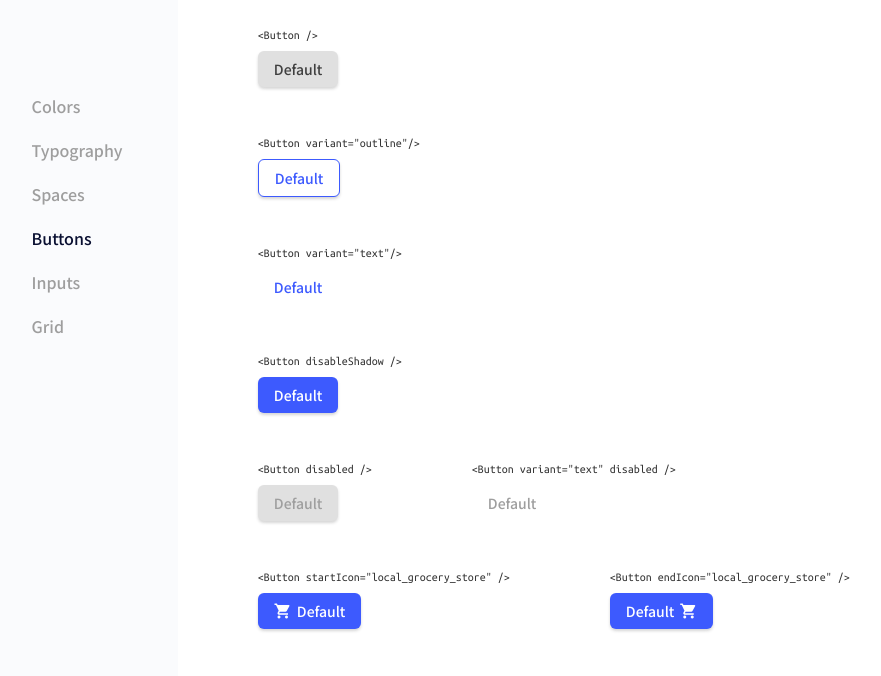
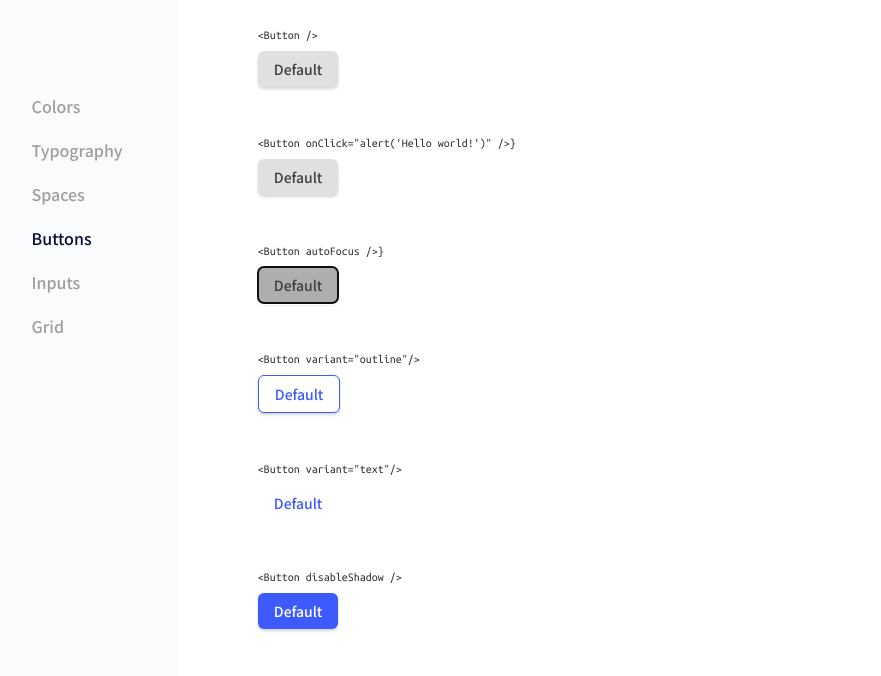
Before and after one commit to LiXin2014/ReusableComponents, a React app: page / in a window 1280 px wide. Shown: the part 106-782 px from the top of the page, without its empty margins (5-886 px from the left). Built offline with nearby package versions, Linux system fonts and the light colour scheme.

Commit message:
test if other button attributes can still be used.

```diff
--- a/app/buttons/button.js
+++ b/app/buttons/button.js
@@ -12,7 +12,7 @@ Button.defaultProps = {
 };
 
 export function Button(props) {
-    const {variant, startIcon, endIcon, size, color, disableShadow, disabled} = props;
+    const {variant, startIcon, endIcon, size, color, disableShadow, disabled, ...rest} = props;
 
     const variantStyle = variant;
     const sizeStyle = size;
@@ -25,6 +25,7 @@ export function Button(props) {
     return (
         <button
             className={`basic ${variantStyle} ${sizeStyle} ${colorStyle} ${iconStyle} ${disableShadowStyle} ${disabledStyle}`}
+            {...rest}
             disabled={disabled}>
                 {startIcon && <span className="material-icons">
                     {startIcon}
@@ -36,3 +37,8 @@ export function Button(props) {
         </button>
     );
 }
+
+
+/*  NOTE：
+    1. How to get rest of properties when destructuring an object
+ */
--- a/app/buttons/buttons.css
+++ b/app/buttons/buttons.css
@@ -103,7 +103,7 @@
     background: var(--blue-color);
 }
 
-.primary:hover, .primary:focus, .start-icon:hover, .start-icon:focus, .end-icon:hover, .end-icon:focus
+.primary:hover, .primary:focus, .start-icon:hover, .start-icon:focus, .end-icon:hover, .end-icon:focus,
 .sm:hover, .sm:focus, .md:hover, .md:focus, .lg:hover, .lg:focus, .disableShadow:hover, .disableShadow:focus {
     color: white;
     background: #0039CB;
--- a/app/index.js
+++ b/app/index.js
@@ -14,6 +14,12 @@ class App extends React.Component {
                     <div className="header">Buttons</div>
                     <ButtonCard text="<Button />">
                         <Button />
+                    </ButtonCard>
+                    <ButtonCard text={`<Button onClick="alert('Hello world!')" />}`}>
+                        <Button onClick={() => alert('Hello world!')} />
+                    </ButtonCard>
+                    <ButtonCard text={`<Button autoFocus />}`}>
+                        <Button autoFocus />
                     </ButtonCard>
                    <ButtonCard text={`<Button variant="outline"/>`}>
                         <Button variant="outline" />
```
